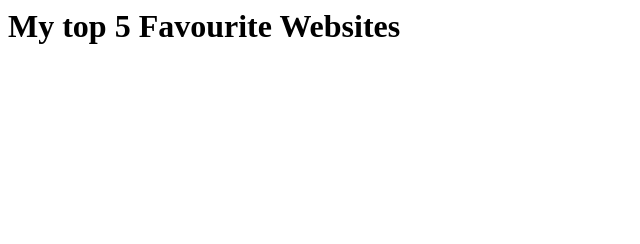
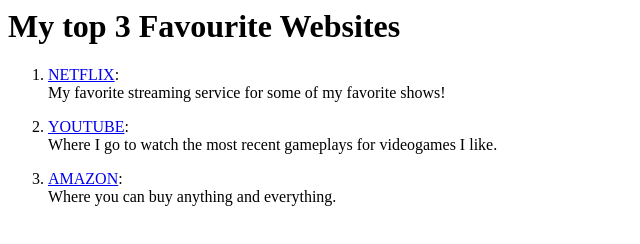
Before and after one commit to nwilliams0101/web-dev-boot-camp, a plain HTML site: page 3.2 Anchor Elements/index.html in a window 1280 px wide. Shown: the whole page, without its empty margins (0-640 px from the left). Drawn offline with Linux system fonts and the light colour scheme.

Commit message:
Adding 3.2 Anchor Element exercises after changes

```diff
--- a/3.2 Anchor Elements/index.html
+++ b/3.2 Anchor Elements/index.html
@@ -1,2 +1,21 @@
-<h1>My top 5 Favourite Websites</h1>
-<!-- Write your code below -->
+<h1>My top 3 Favourite Websites</h1>
+    <ol>
+        <li>
+            <p>
+                <a draggable=true href="https://www.netflix.com/">NETFLIX</a>: <br/>
+                My favorite streaming service for some of my favorite shows!
+            </p>
+        </li>
+        <li>
+            <p>
+                <a href="https://www.youtube.com/">YOUTUBE</a>: <br/>
+                Where I go to watch the most recent gameplays for videogames I like.
+            </p>
+        </li>
+        <li>
+            <p>
+                <a href="https://www.amazon.com/">AMAZON</a>: <br/>
+                Where you can buy anything and everything.
+            </p>
+        </li>
+    </ol>
```
